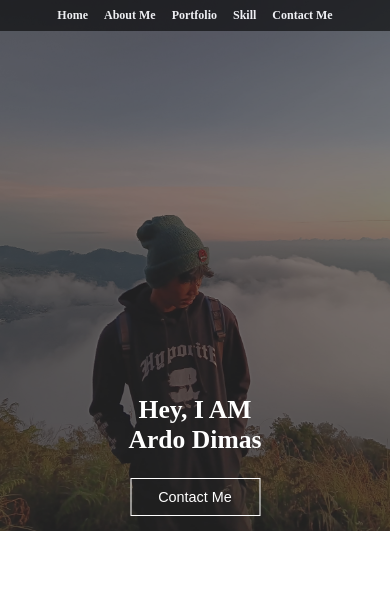
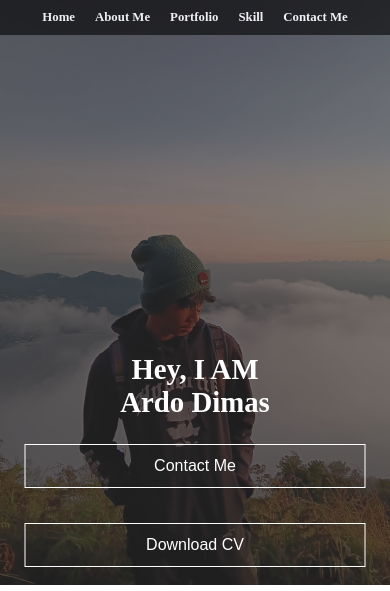
Before and after one commit to ardodimas/ardodimas-Personal-Website, a plain HTML site: page index.html in a window 390 px wide. Shown: the top 591 px of the page. Drawn offline with Linux system fonts and the light colour scheme.

Commit message:
Fix mobile responsive design with cache busting (v2)

```diff
--- a/index.html
+++ b/index.html
@@ -2,9 +2,9 @@
 <html lang="en">
 <head>
     <meta charset="UTF-8">
-    <meta name="viewport" content="width=device-width, initial-scale=1.0">
+    <meta name="viewport" content="width=device-width, initial-scale=1.0, maximum-scale=1.0, user-scalable=no">
     <title>Ardo's Portfolio</title>
-    <link rel="stylesheet" href="style.css">
+    <link rel="stylesheet" href="style.css?v=2">
     <link rel="stylesheet" href="https://cdnjs.cloudflare.com/ajax/libs/font-awesome/6.6.0/css/all.min.css" integrity="sha512-Kc323vGBEqzTmouAECnVceyQqyqdsSiqLQISBL29aUW4U/M7pSPA/gEUZQqv1cwx4OnYxTxve5UMg5GT6L4JJg==" crossorigin="anonymous" referrerpolicy="no-referrer" />
     <script src="script.js" defer></script>
 </head>
--- a/style.css
+++ b/style.css
@@ -81,18 +81,18 @@
     }
 }
 
-@media screen and (max-width: 480px) {
+@media screen and (max-width: 600px) {
     .navbar ul li a {
-        padding: 6px 8px;
-        font-size: 0.75rem;
+        padding: 8px 10px;
+        font-size: 0.8rem;
     }
 
     .navbar ul {
-        margin: 8px 0px;
+        margin: 10px 0px;
     }
 
     .navbar ul li {
-        font-size: 0.75rem;
+        font-size: 0.8rem;
     }
 }
 .navbar ul li a:hover{
@@ -159,24 +159,24 @@
     }
 }
 
-@media screen and (max-width: 480px) {
+@media screen and (max-width: 600px) {
     #home {
-        height: 500px;
+        height: 550px;
     }
 
     #home::before {
-        height: 550px;
+        height: 600px;
     }
 
     .main {
-        top: 45%;
+        top: 40%;
         right: 50%;
         transform: translateX(50%);
         width: 90%;
     }
 
     .headings {
-        font-size: 1.6rem;
+        font-size: 1.8rem;
         margin: 15px 0px;
     }
 }
@@ -203,16 +203,17 @@
     }
 }
 
-@media screen and (max-width: 480px) {
+@media screen and (max-width: 600px) {
     .btn {
-        padding: 10px 20px;
-        font-size: 0.9rem;
-        margin: 8px 5px;
+        padding: 12px 24px;
+        font-size: 1rem;
+        margin: 10px 5px;
     }
 
     .aturbtn {
         flex-direction: column;
-        gap: 10px;
+        gap: 15px;
+        width: 100%;
     }
 }
 
```
